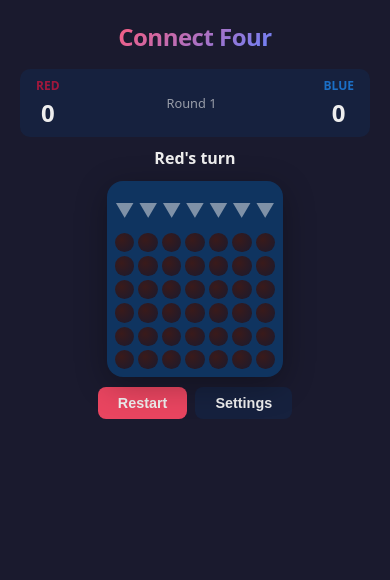
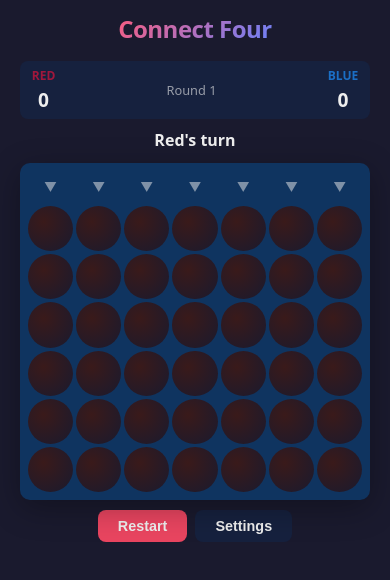
Before and after one commit to Nathan-R1/connect4-react, a React (Vite) app: page / in a window 390 px wide. Shown: the top 580 px of the page. Built offline with nearby package versions, Linux system fonts and the light colour scheme.

Commit message:
Board larger

```diff
--- a/src/index.css
+++ b/src/index.css
@@ -16,6 +16,6 @@ body {
 
 #root {
   width: 100%;
-  max-width: 600px;
-  padding: 20px;
+  max-width: min(96vw, 720px);
+  padding: clamp(12px, 2.5vw, 24px);
 }
--- a/src/styles/board.css
+++ b/src/styles/board.css
@@ -6,7 +6,7 @@
 }
 
 .title {
-  font-size: 2rem;
+  font-size: clamp(1.5rem, 4vw, 2.5rem);
   font-weight: 800;
   letter-spacing: -0.5px;
   background: linear-gradient(135deg, #fc5c7d, #6a82fb);
@@ -28,10 +28,10 @@
   align-items: center;
   justify-content: space-between;
   width: 100%;
-  max-width: 480px;
-  padding: 8px 16px;
+  max-width: min(90vw, 580px);
+  padding: clamp(6px, 1vw, 12px) clamp(12px, 2vw, 20px);
   background: #16213e;
-  border-radius: 10px;
+  border-radius: clamp(8px, 1vw, 12px);
 }
 
 .player-score {
@@ -68,26 +68,27 @@
 .board-container {
   position: relative;
   background: #0f3460;
-  border-radius: 16px;
-  padding: 12px;
+  border-radius: clamp(10px, 1.5vw, 18px);
+  padding: clamp(8px, 1.2vw, 16px);
   box-shadow: 0 8px 32px rgba(0, 0, 0, 0.3);
+  width: 100%;
+  max-width: min(90vw, 580px);
 }
 
 .board {
   display: grid;
   grid-template-columns: repeat(7, 1fr);
-  gap: 6px;
+  gap: clamp(4px, 0.6vw, 8px);
   width: 100%;
-  max-width: 420px;
 }
 
 .column-header {
   display: flex;
   justify-content: center;
   align-items: center;
-  height: 40px;
+  height: clamp(32px, 4.5vw, 48px);
   cursor: pointer;
-  border-radius: 8px;
+  border-radius: clamp(6px, 0.8vw, 10px);
   transition: background 0.15s;
   user-select: none;
 }
@@ -102,7 +103,7 @@
 }
 
 .column-arrow {
-  font-size: 1.2rem;
+  font-size: clamp(0.8rem, 2.5vw, 1.4rem);
   transition: transform 0.15s, opacity 0.15s;
   opacity: 0.5;
 }
@@ -291,13 +292,9 @@
 
 @media (max-width: 480px) {
   .board {
-    max-width: 100%;
-    gap: 4px;
+    gap: 3px;
   }
-  .board-container {
-    padding: 8px;
-  }
-  .title {
-    font-size: 1.5rem;
+  .player-score .score {
+    font-size: 1.2rem;
   }
 }
```
